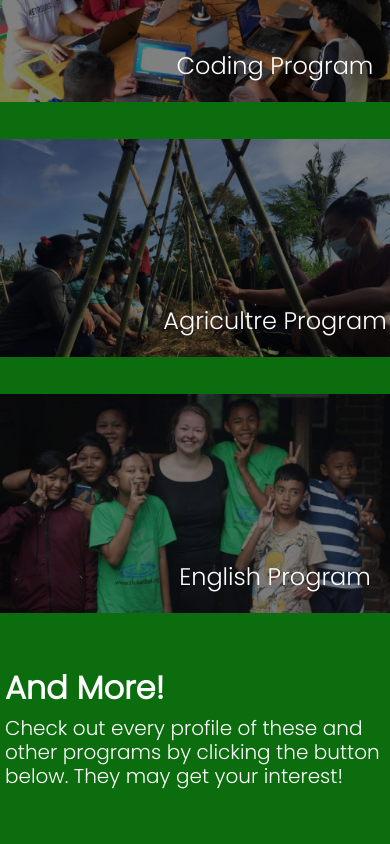
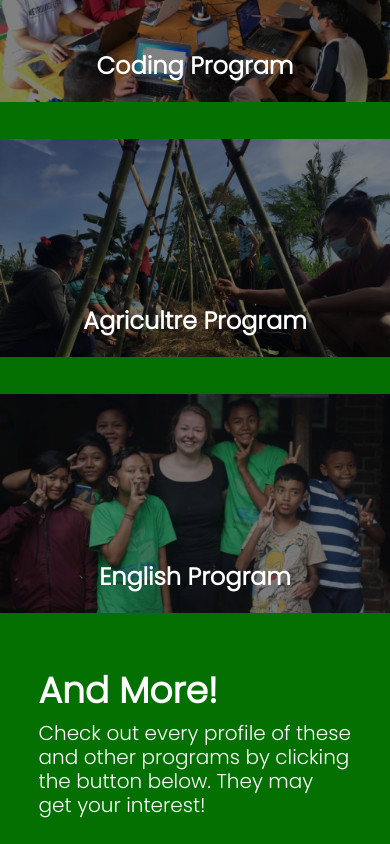
Before and after one commit to PutuRama/slukatcodingrama, a Vue app in the folder client/: page / in a window 390 px wide. Shown: the part 2920-3764 px from the top of the page. Built offline with nearby package versions, Linux system fonts and the light colour scheme.

Commit message:
fixing responsive our program

```diff
--- a/client/src/views/Home.vue
+++ b/client/src/views/Home.vue
@@ -122,7 +122,7 @@
         <div class="col-lg-8 col-md-12 col-sm-12">
           <div class="row programs-list">
             <div class="col-lg-4 col-md-4 col-sm-12 mb-sm-5">
-              <router-link to="/program/coding">
+              <router-link class="program-link" to="/program/coding">
                 <img
                   src="../assets/img/Rectangle74.png"
                   alt=""
@@ -133,7 +133,7 @@
               </router-link>
             </div>
             <div class="col-lg-4 col-md-4 col-sm-12 mb-sm-5">
-              <router-link to="/program/coding">
+              <router-link class="program-link" to="/program/coding">
                 <img
                   src="../assets/img/Rectangle76.png"
                   alt=""
@@ -143,8 +143,8 @@
                 <h4>Agricultre Program</h4>
               </router-link>
             </div>
-            <div class="col-lg-4 col-md-4 col-sm-12 mb-sm-5">
-              <router-link to="/program/coding">
+            <div class="col-12 col-lg-4 col-md-4 col-sm-12 mb-sm-5">
+              <router-link class="program-link" to="/program/coding">
                 <img
                   src="../assets/img/Rectangle75.png"
                   alt=""
@@ -156,7 +156,7 @@
             </div>
           </div>
         </div>
-        <div class="col-lg-4 col-md-12 col-sm-12">
+        <div class="col-lg-4 col-md-12 col-sm-12 program-list">
           <span class="program-list-test">
             <h2>And More!</h2>
             <h5>
@@ -230,8 +230,7 @@
                   Lorem ipsum dolor, sit amet consectetur adipisicing elit. Fuga
                   iure architecto dolor ..
                   <router-link to="/about/student"
-                    ><a>Learn More</a></router-link
-                  >
+                    ><a>Learn More</a></router-link>
                 </p>
               </div>
             </div>
@@ -391,9 +390,6 @@ span.garis-hijau {
   .teks {
     top: 100px;
   }
-  .program h4 {
-    left: 80px;
-  }
 }
 
 .carousel h1 {
@@ -446,8 +442,12 @@ span.garis-hijau {
   body .program {
     padding: 0 0 130px 0;
   }
+  .program-list {
+    margin: 0 8%;
+  }
   .program-list-test h2 {
     padding: 20px 5px 0 5px !important;
+    font-size: 36px;
   }
   .program-list-test h5 {
     padding: 0 5px !important;
@@ -470,7 +470,9 @@ span.garis-hijau {
 .volounteer-card {
   color: white;
   padding: 20px 30px;
-  background-color: #0b6d0e;
+  background-image: url("../assets/unsplash_xljtGZ2-P3Y.png");
+  background-repeat: no-repeat;
+  background-size: cover;
   width: 90%;
   max-width: 400px;
   position: relative;
@@ -588,6 +590,8 @@ span.garis-hijau {
 }
 .program-img {
   background-image: url("../assets/img/our_program_img.png");
+  background-repeat: no-repeat;
+  background-size: cover;
 }
 
 
@@ -598,7 +602,9 @@ span.garis-hijau {
 .card-student {
   color: white;
   padding: 20px 30px;
-  background-color: #0b6d0e;
+  background-image: url("../assets/unsplash_xljtGZ2-P3Y.png");
+  background-repeat: no-repeat;
+  background-size: cover;
   width: 90%;
   max-width: 400px;
   left: 50%;
@@ -668,7 +674,7 @@ span.garis-hijau {
 }
 
 .program {
-  background-color: #0b6d0e;
+  background-color: #057002;
   margin-bottom: 50px;
   padding: 100px;
 }
@@ -681,15 +687,21 @@ span.garis-hijau {
   filter: brightness(50%);
 }
 
+.program-link {
+  text-decoration: none;
+}
+
 .program h4 {
   color: white;
+  font-size: 24px;
+  font-weight: 700;
   position: relative;
   bottom: 50px;
 }
 
 @media screen and (max-width: 920px) {
   .program .mobile {
-    display: inline-block;
+    display: flex;
   }
   .program .dekstop {
     display: none;
```
